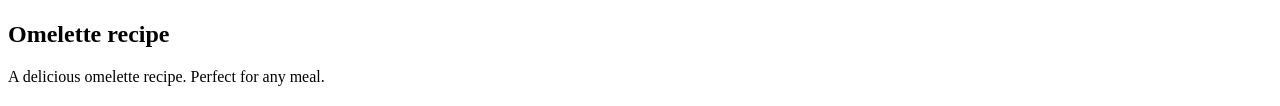
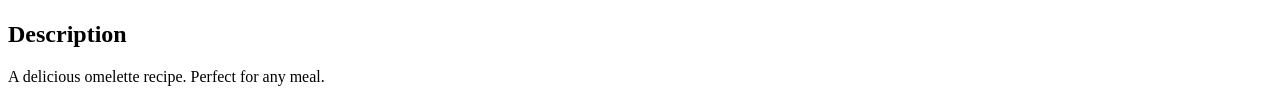
Before and after one commit to van-khu/odin-recipes, a plain HTML site: page recipes/omelette.html in a window 1280 px wide. Shown: the part 383-489 px from the top of the page. Drawn offline with Linux system fonts and the light colour scheme.

```diff
--- a/recipes/omelette.html
+++ b/recipes/omelette.html
@@ -7,7 +7,7 @@
 <body>
 	<h1>Omelette</h1>
     <img src="https://cdn.loveandlemons.com/wp-content/uploads/2023/03/omelette-recipe.jpg" alt="omelette">
-    <h2>Omelette recipe</h2>
+    <h2>Description</h2>
     <p>A delicious omelette recipe. Perfect for any meal.</p>
     <h3>Ingredients</h3>
     <ul>
```
